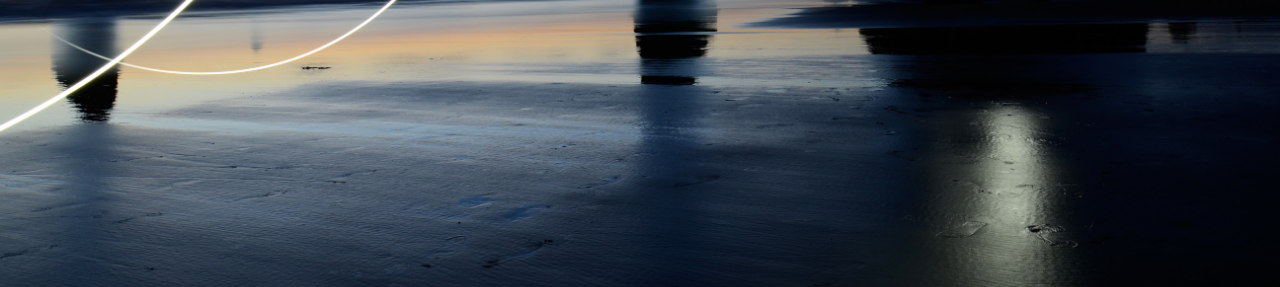
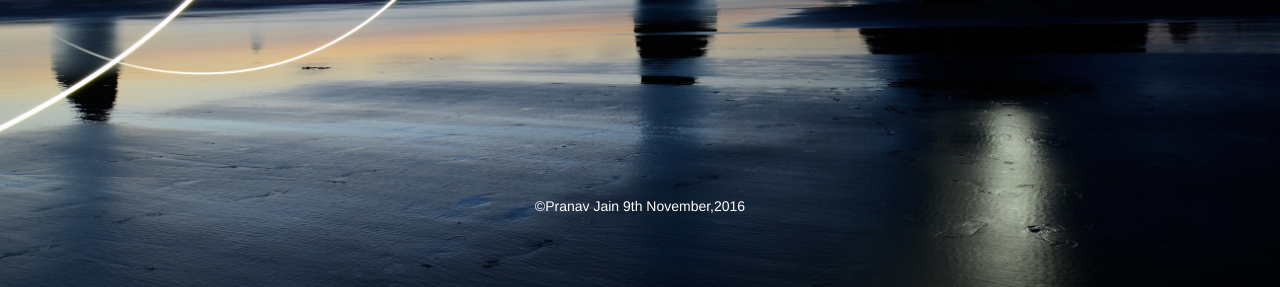
Before and after one commit to pranavj1001/NotesWebApp, a PHP site: page / in a window 1280 px wide. Shown: the part 513-800 px from the top of the page. Run offline with PHP 8.4, Linux system fonts and the light colour scheme; some libraries are stand-ins or nearby versions; some web fonts are replaced.

Commit message:
updated footer

```diff
--- a/index.php
+++ b/index.php
@@ -209,6 +209,7 @@
     </div><!-- /.container -->
 
     <footer>
+        <p>&copy;Pranav Jain 9th November,2016</p>
     </footer>
 
 
```
